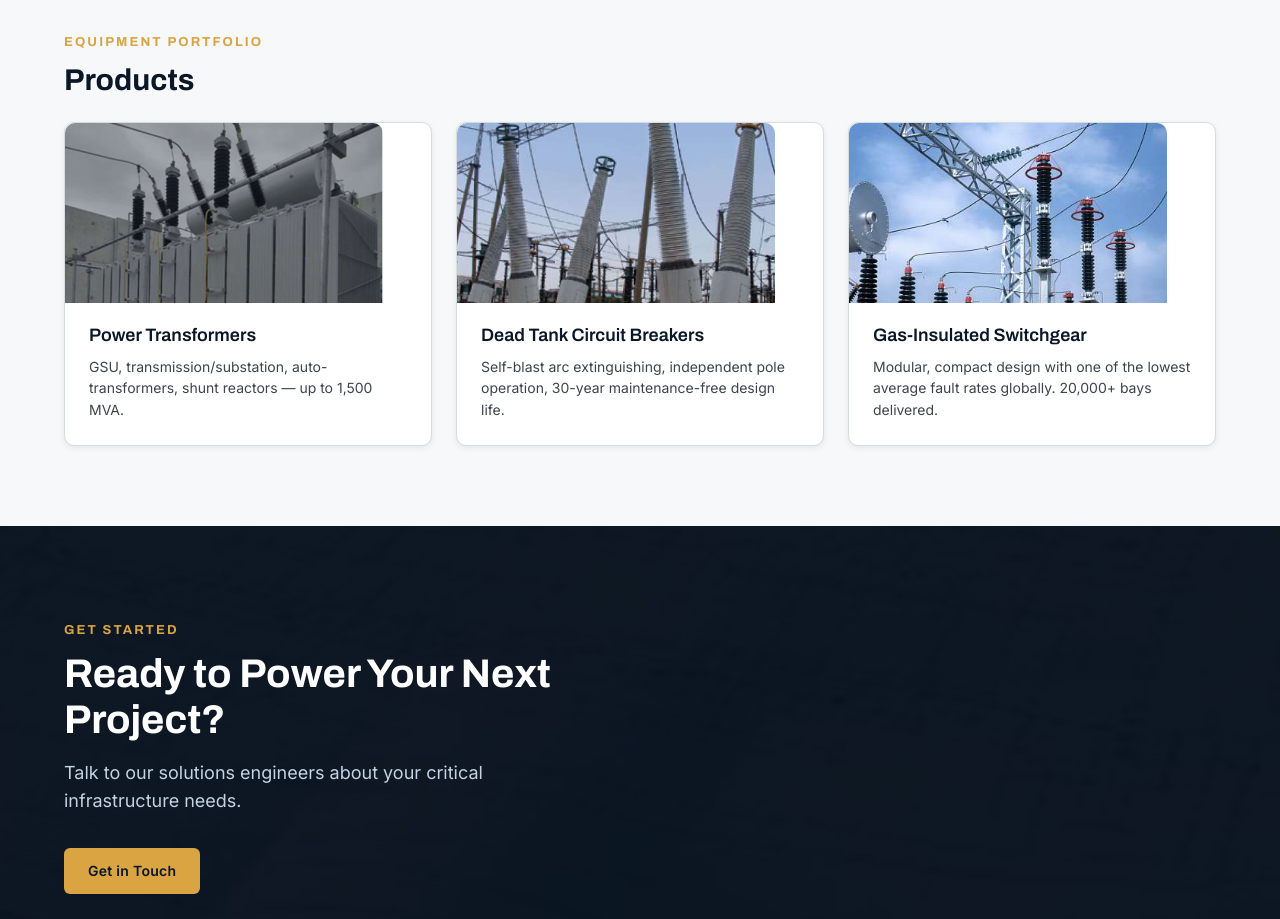
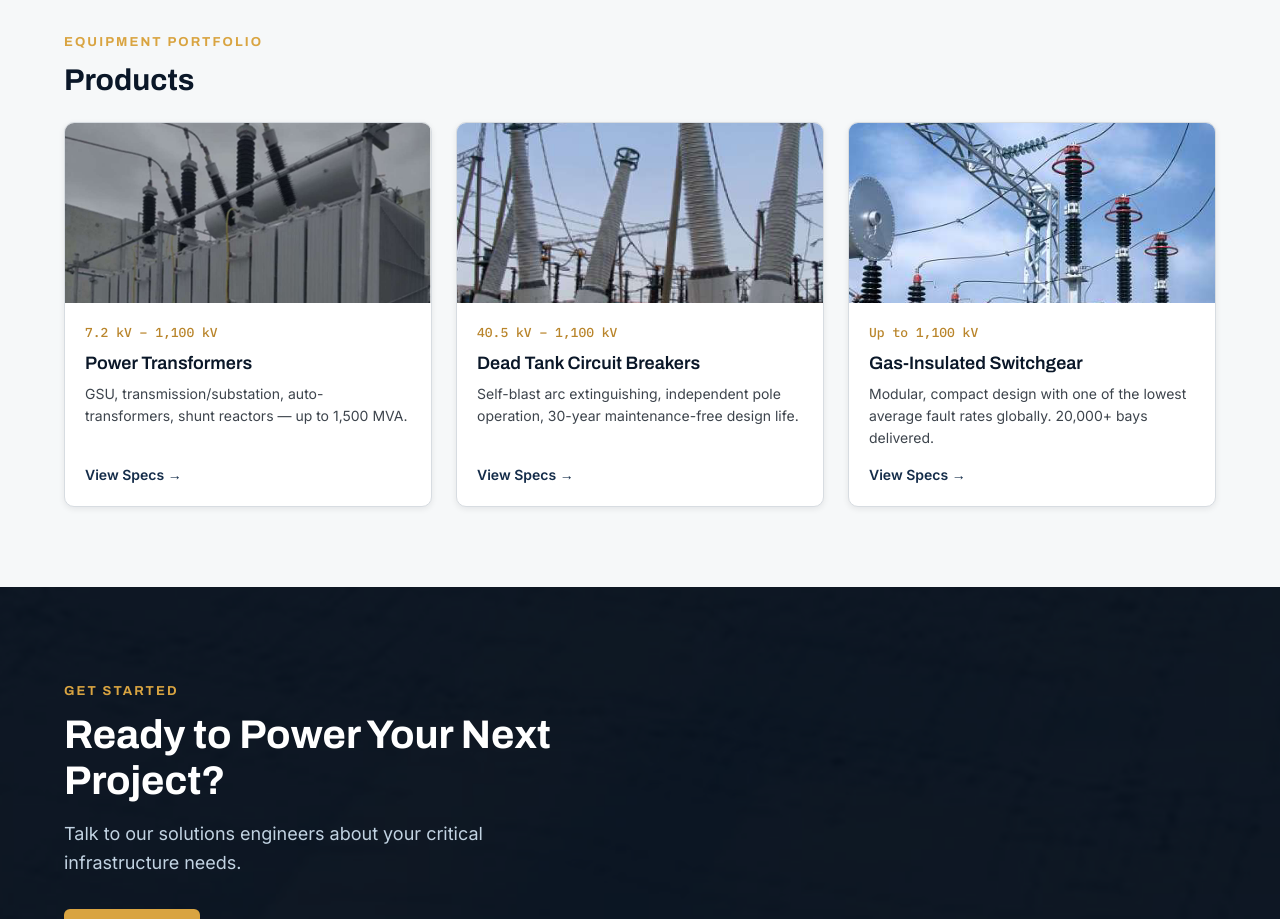
Before and after one commit to forlantisgrid/forlantisgrid, a React (Vite) app: page / in a window 1280 px wide. Shown: the part 960-1879 px from the top of the page. Built offline with nearby package versions, Linux system fonts and the light colour scheme; a web font is replaced by a local one.

Commit message:
fix styling

```diff
--- a/src/components/sections/ProductGrid.css
+++ b/src/components/sections/ProductGrid.css
@@ -9,27 +9,66 @@
   gap: var(--space-6);
 }
 
-.card-product-img {
-  width: calc(100% + var(--space-6) * 2);
-  margin: calc(var(--space-6) * -1) calc(var(--space-6) * -1) var(--space-5);
+/* Card — image bleeds to all edges via overflow:hidden */
+.pg-card {
+  background-color: var(--bg-surface);
+  border: 1px solid var(--border-default);
+  border-radius: var(--radius-lg);
+  overflow: hidden;
+  box-shadow: var(--shadow-sm);
+  display: flex;
+  flex-direction: column;
+  transition: box-shadow var(--duration-base) var(--ease-standard),
+              transform var(--duration-base) var(--ease-standard);
+}
+
+.pg-card:hover {
+  box-shadow: var(--shadow-md);
+  transform: translateY(-2px);
+}
+
+.pg-card-img {
+  width: 100%;
   height: 180px;
   object-fit: cover;
-  border-radius: var(--radius-lg) var(--radius-lg) 0 0;
   display: block;
+  flex-shrink: 0;
 }
 
-.card-body {
-  padding: 0;
+.pg-card-body {
+  padding: var(--space-5);
+  display: flex;
+  flex-direction: column;
+  gap: var(--space-2);
+  flex: 1;
 }
 
-.card-product-name {
+.pg-card-badge {
+  font: var(--text-mono-sm);
+  color: var(--fg-accent);
+}
+
+.pg-card-name {
   font: var(--text-h4);
   color: var(--fg-primary);
-  margin-bottom: var(--space-2);
+  margin: 0;
 }
 
-.card-product-desc {
+.pg-card-desc {
   font: var(--text-body-sm);
   color: var(--fg-secondary);
   margin: 0;
+  flex: 1;
 }
+
+.pg-card-link {
+  font: var(--text-body-sm);
+  font-weight: 600;
+  color: var(--navy-700);
+  margin-top: var(--space-2);
+  transition: color var(--duration-fast) var(--ease-standard);
+}
+
+.pg-card-link:hover {
+  color: var(--gold-600);
+}
--- a/src/components/sections/ProductGrid.jsx
+++ b/src/components/sections/ProductGrid.jsx
@@ -1,4 +1,4 @@
-import Card from '../ui/Card'
+import { Link } from 'react-router-dom'
 import './ProductGrid.css'
 
 export default function ProductGrid({ products, title = 'Products' }) {
@@ -9,19 +9,27 @@ export default function ProductGrid({ products, title = 'Products' }) {
         <h2 className="section-title">{title}</h2>
         <div className="product-grid">
           {products.map((product) => (
-            <Card key={product.id}>
+            <div key={product.slug || product.name} className="pg-card">
               {product.image && (
                 <img
                   src={product.image}
                   alt={product.name}
-                  className="card-product-img"
+                  className="pg-card-img"
                 />
               )}
-              <div className="card-body">
-                <h3 className="card-product-name">{product.name}</h3>
-                <p className="card-product-desc">{product.description}</p>
+              <div className="pg-card-body">
+                {product.badge && (
+                  <span className="pg-card-badge">{product.badge}</span>
+                )}
+                <h3 className="pg-card-name">{product.name}</h3>
+                <p className="pg-card-desc">{product.description}</p>
+                {product.slug && (
+                  <Link to={`/products/${product.slug}`} className="pg-card-link">
+                    View Specs →
+                  </Link>
+                )}
               </div>
-            </Card>
+            </div>
           ))}
         </div>
       </div>
--- a/src/pages/About.jsx
+++ b/src/pages/About.jsx
@@ -1,25 +1,29 @@
 import './About.css'
+import iconFactory from '../assets/icons/icon-factory.png'
+import iconGlobe from '../assets/icons/icon-globe.png'
+import iconShield from '../assets/icons/icon-shield.png'
+import iconGear from '../assets/icons/icon-gear.png'
 
 const PILLARS = [
   {
     title: 'Power Equipment',
     desc: 'Transformers, breakers, and substation equipment to IEEE, ANSI, and IEC standards — sourced from one of the world\'s most experienced high-voltage manufacturers.',
-    icon: '/assets/icons/icon-factory.png',
+    icon: iconFactory,
   },
   {
     title: 'Global Manufacturing Access',
     desc: 'Bridging qualified manufacturers with execution-focused local support. We bring world-class production capability to North American project timelines.',
-    icon: '/assets/icons/icon-globe.png',
+    icon: iconGlobe,
   },
   {
     title: 'Risk-Aware Delivery',
     desc: 'Reducing technical, manufacturing, schedule, and quality risks at every stage — from specification through commissioning and beyond.',
-    icon: '/assets/icons/icon-shield.png',
+    icon: iconShield,
   },
   {
     title: 'Project Services',
     desc: 'Engineering, quality oversight, factory acceptance testing, commissioning, and long-term maintenance support for every product we supply.',
-    icon: '/assets/icons/icon-gear.png',
+    icon: iconGear,
   },
 ]
 
--- a/src/pages/Contact.jsx
+++ b/src/pages/Contact.jsx
@@ -54,7 +54,6 @@ export default function Contact() {
           'Company': form.company,
           'Equipment type': form.equipment,
           'Project details': form.details,
-          'Include project services': form.services ? 'Yes' : 'No',
         }),
       })
       if (res.ok) {
@@ -124,7 +123,7 @@ export default function Contact() {
                   </div>
                 </div>
                 <div className="form-field form-field-full">
-                  <label htmlFor="details">Project details</label>s
+                  <label htmlFor="details">Project details</label>
                   <textarea id="details" rows="4" placeholder="Ratings, quantities, site location, target delivery" value={form.details} onChange={handleChange} required />
                 </div>
                 {/* <label className="checkbox-label">
```
